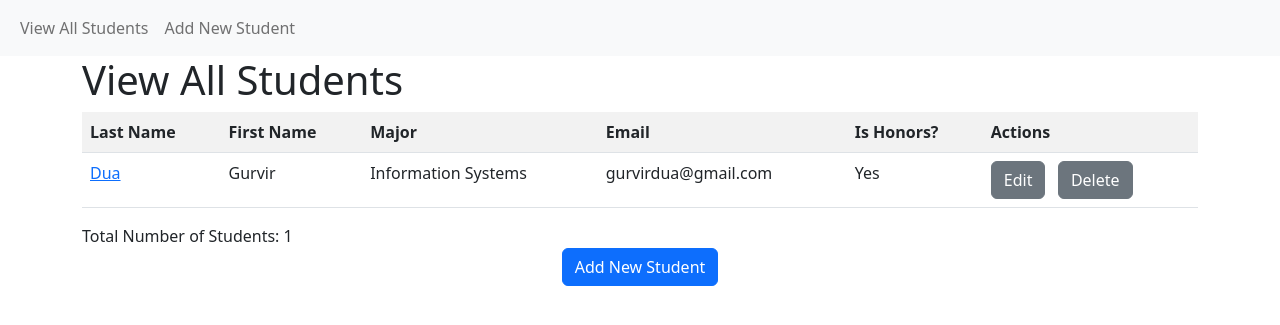
After one commit to gurvirdua/helloWorld, a Flask app: page /student/view in a window 1280 px wide. The commit adds this page. Shown: the top 325 px of the page. Run offline with Flask 3, Linux system fonts and the light colour scheme; data comes from the database, SQL or seed files in the repository; both versions use the stored data as it was after the commit.

Commit message:
First push of Module 9

```diff
--- a/app.py
+++ b/app.py
@@ -1,32 +1,133 @@
-from flask import Flask, render_template, request
+import os
+from flask import Flask, render_template, request, redirect, url_for, flash
+from models import db, Student, Major
+from datetime import datetime as dt
+
+basedir = os.path.abspath(os.path.dirname(__file__))
 
 app = Flask(__name__)
+app.config['SQLALCHEMY_DATABASE_URI'] = 'sqlite:///' + os.path.join(basedir, 'university.db')
+app.config['SQLALCHEMY_TRACK_MODIFICATIONS'] = False
+app.config['SECRET_KEY'] = 'beyond_course_scope'
+db.init_app(app)
+
+
+@app.route('/student/view')
+def student_view_all():
+    students = Student.query.outerjoin(Major, Student.major_id == Major.major_id) \
+        .add_entity(Major) \
+        .order_by(Student.last_name, Student.first_name) \
+        .all()
+    return render_template('student_view_all.html', students=students)
+
+
+@app.route('/student/view/<int:student_id>')
+def student_view(student_id):
+    student = Student.query.filter_by(student_id=student_id).first()
+    majors = Major.query.order_by(Major.major) \
+        .order_by(Major.major) \
+        .all()
+
+    if student:
+        return render_template('student_entry.html', student=student, majors=majors, action='read')
+
+    else:
+        flash(f'Student attempting to be viewed could not be found!', 'error')
+        return redirect(url_for('student_view_all'))
+
+@app.route('/student/create', methods=['GET', 'POST'])
+def student_create():
+    if request.method == 'GET':
+        majors = Major.query.order_by(Major.major) \
+            .order_by(Major.major) \
+            .all()
+        return render_template('student_entry.html', majors=majors, action='create')
+    elif request.method == 'POST':
+        first_name = request.form['first_name']
+        last_name = request.form['last_name']
+        major_id = request.form['major_id']
+        birth_date = request.form['birth_date']
+        email = request.form['email']
+        is_honors = True if 'is_honors' in request.form else False
+
+        student = Student(first_name=first_name, last_name=last_name, major_id=major_id,
+                          birth_date=dt.strptime(birth_date, '%Y-%m-%d'), email=email,  is_honors=is_honors)
+        db.session.add(student)
+        db.session.commit()
+        flash(f'{first_name} {last_name} was successfully added!', 'success')
+        return redirect(url_for('student_view_all'))
+
+    flash('Invalid action. Please try again.', 'error')
+    return redirect(url_for('student_view_all'))
+
+
+@app.route('/student/update/<int:student_id>', methods=['GET', 'POST'])
+def student_edit(student_id):
+    if request.method == 'GET':
+        student = Student.query.filter_by(student_id=student_id).first()
+        majors = Major.query.order_by(Major.major) \
+            .order_by(Major.major) \
+            .all()
+
+        if student:
+            return render_template('student_entry.html', student=student, majors=majors, action='update')
+
+        else:
+            flash(f'Student attempting to be edited could not be found!', 'error')
+
+    elif request.method == 'POST':
+        student = Student.query.filter_by(student_id=student_id).first()
+
+        if student:
+            student.first_name = request.form['first_name']
+            student.last_name = request.form['last_name']
+            student.major_id = request.form['major_id']
+            student.email = request.form['email']
+            student.birthdate = dt.strptime(request.form['birth_date'], '%Y-%m-%d')
+            student.num_credits_completed = request.form['num_credits_completed']
+            student.gpa = request.form['gpa']
+            student.is_honors = True if 'is_honors' in request.form else False
+
+            db.session.commit()
+            flash(f'{student.first_name} {student.last_name} was successfully updated!', 'success')
+        else:
+            flash(f'Student attempting to be edited could not be found!', 'error')
+
+        return redirect(url_for('student_view_all'))
+
+    return redirect(url_for('student_view_all'))
+
+@app.route('/student/delete/<int:student_id>')
+def student_delete(student_id):
+    student = Student.query.filter_by(student_id=student_id).first()
+
+    if student:
+        db.session.delete(student)
+        db.session.commit()
+        flash(f'{student} was successfully deleted!', 'success')
+    else:
+        flash(f'Delete failed! Student could not be found.', 'error')
+
+    return redirect(url_for('student_view_all'))
 
 
 @app.route('/')
-def hello_world():  # put application's code here
-    return 'Hello World from Gurvir Dua! This is my first code change.'
-
-@app.route('/hello')
-def hello():  # put application's code here
-    return render_template('hello.html')
-
-@app.route('/about')
-def about():  # put application's code here
-    return render_template('about.html')
-
-@app.route('/favorite-course')
-def favorite_course():
-    fav_courses = [str(request.args.get('department') + request.args.get('course_no'))]
-    return render_template('favorite-course.html', courses=fav_courses)
-
-@app.route('/contact', methods=['GET', 'POST'])
-def contact():
-    if request.method == 'POST':
-        return render_template('contact.html', form_submitted=True)
-    else:
-        return render_template('contact.html')
+def home():
+    return redirect(url_for('student_view_all'))
 
 
 if __name__ == '__main__':
-    app.run()
+    with app.app_context():
+        db.create_all()
+
+        # Execute only once! Initial loading of available majors
+"""
+        majors = ['Accounting', 'Finance', 'Information Systems', 'International Business', 'Management', \
+                    'Operations Management & Business Analytics', 'Supply Chain Management']
+        for each_major in majors:
+            print(each_major)
+            amajor = Major(major=each_major)
+            db.session.add(amajor)
+            db.session.commit()
+"""
+app.run()
--- a/templates/base.html
+++ b/templates/base.html
@@ -1,13 +1,32 @@
 <!DOCTYPE html>
 <html lang="en">
-    <title>{%  block page_title %} {%  endblock page_title %}</title>
-<head>
-    {% block page_head %}
-    <meta charset="UTF-8">
+  <head>
+    <meta charset="utf-8">
     <meta name="viewport" content="width=device-width, initial-scale=1">
-        <link href="https://cdn.jsdelivr.net/npm/bootstrap@5.2.3/dist/css/bootstrap.min.css" rel="stylesheet" integrity="sha384-rbsA2VBKQhggwzxH7pPCaAqO46MgnOM80zW1RWuH61DGLwZJEdK2Kadq2F9CUG65" crossorigin="anonymous"> {% endblock page_head %}
-</head>
-<body>
-    <div><p>{%  block page_content %}{% endblock %}</p></div>
-    <script src="https://cdn.jsdelivr.net/npm/bootstrap@5.2.3/dist/js/bootstrap.bundle.min.js" integrity="sha384-kenU1KFdBIe4zVF0s0G1M5b4hcpxyD9F7jL+jjXkk+Q2h455rYXK/7HAuoJl+0I4" crossorigin="anonymous"></script></body>
+    <title>{% block page_title %}{% endblock %}</title>
+    <link href="https://cdn.jsdelivr.net/npm/bootstrap@5.2.3/dist/css/bootstrap.min.css" rel="stylesheet" integrity="sha384-rbsA2VBKQhggwzxH7pPCaAqO46MgnOM80zW1RWuH61DGLwZJEdK2Kadq2F9CUG65" crossorigin="anonymous">
+  </head>
+  <body>
+  <nav class="navbar navbar-expand-lg navbar-light bg-light">
+  <div class="container-fluid">
+    <div class="collapse navbar-collapse" id="navbarSupportedContent">
+      <ul class="navbar-nav me-auto mb-2 mb-lg-0">
+        <li class="nav-item">
+          <a class="nav-link" href="{{ url_for('student_view_all') }}">View All Students</a>
+        </li>
+        <li class="nav-item">
+          <a class="nav-link" href="{{ url_for('student_create') }}">Add New Student</a>
+        </li>
+      </ul>
+    </div>
+  </div>
+</nav>
+
+    <div class="container">
+        <h1>{% block page_head %}{% endblock %}</h1>
+
+        {% block page_content %}{% endblock %}
+    </div>
+    <script src="https://cdn.jsdelivr.net/npm/bootstrap@5.2.3/dist/js/bootstrap.bundle.min.js" integrity="sha384-kenU1KFdBIe4zVF0s0G1M5b4hcpxyD9F7jL+jjXkk+Q2h455rYXK/7HAuoJl+0I4" crossorigin="anonymous"></script>
+  </body>
 </html>
--- /dev/null
+++ b/templates/student_view_all.html
@@ -0,0 +1,66 @@
+{% extends "base.html" %}
+
+{% block page_title %}
+    View All Students
+{% endblock %}
+
+{% block page_head %}
+    View All Students
+{% endblock %}
+
+{% block page_content %}
+
+    <div class="row">
+    <div class="col">
+
+        {% with messages = get_flashed_messages(with_categories=true) %}
+            {% if messages %}
+                {% for category, message in messages %}
+                  <div class="alert {{ 'alert-success' if category == 'success' else 'alert-danger' }}" role="alert">
+                    {{ message }}
+                  </div>
+                {% endfor %}
+            {% endif %}
+        {% endwith %}
+
+    <table class="table table-striped">
+        <tr>
+            <th>Last Name</th>
+			<th>First Name</th>
+            <th>Major</th>
+            <th>Email</th>
+            <th>Is Honors?</th>
+            <th>Actions</th>
+        </tr>
+
+        {% for each_student, each_major in students %}
+        <tr>
+            <td><a href="{{ url_for('student_view', student_id=each_student['student_id']) }}">{{ each_student['last_name'] }}</a></td>
+            <td>{{ each_student['first_name'] }}</td>
+            <td>{{ each_major['major'] }}</td>
+            <td>{{ each_student['email'] }}</td>
+            <td>{{ 'Yes' if each_student['is_honors'] == 1 else 'No' }}</td>
+            <td>
+                <a href="{{ url_for('student_edit', student_id=each_student['student_id']) }}" class="btn btn-secondary" role="button">Edit</a>
+                &nbsp;
+                <a href="{{ url_for('student_delete', student_id=each_student['student_id']) }}" class="btn btn-secondary" role="button">Delete</a>
+            </td>
+        </tr>
+        {% endfor %}
+    </table>
+    </div>
+    </div>
+
+    <div class="row">
+        <div class="col">
+            Total Number of Students: {{ students|length }}
+        </div>
+    </div>
+
+    <div class="row">
+        <div class="col text-center">
+            <a href="{{ url_for('student_create') }}" class="btn btn-primary" role="button">Add New Student</a>
+        </div>
+    </div>
+
+{% endblock %}
```
Also changed, not shown: models.py (added, +43 -0 lines), templates/student_entry.html (added, +132 -0 lines), university.db (added).
